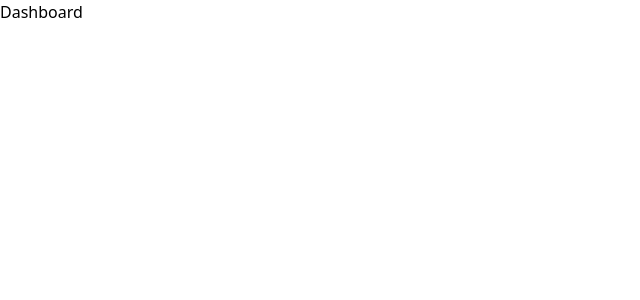
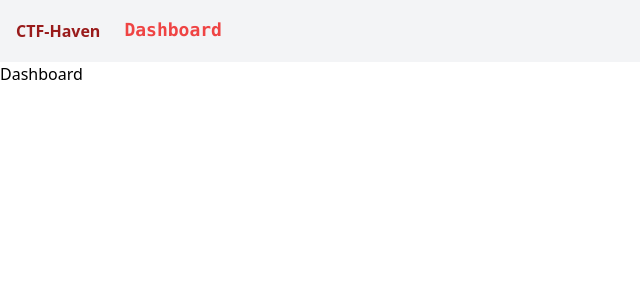
Before and after one commit to Jaycee3004/ctf, a Next.js app: page /dashboard in a window 1280 px wide. Shown: the top 300 px of the page, without its empty margins (0-640 px from the left). Built offline with nearby package versions, Linux system fonts and the light colour scheme.

Commit message:
Added actual style to tailwind

```diff
--- a/app/layout.tsx
+++ b/app/layout.tsx
@@ -1,5 +1,5 @@
 import '../styles/global.css'
-
+import Link from 'next/link'
 export default function RootLayout({
     // Layouts must accept a children prop.
     // This will be populated with nested layouts or pages
@@ -8,8 +8,28 @@ export default function RootLayout({
     children: React.ReactNode
   }) {
     return (
-      <html lang="en">
-        <body>{children}</body>
-      </html>
-    )
+        <>
+        <nav className="bg-gray-100 p-4" >
+            <div className="flex items-center">
+                <Link href="/" className="text-red-800 font-bold mr-4">CTF-Haven</Link>
+            <div className="flex-grow">
+
+            <span className="group inline-block">
+                <Link href="/dashboard" className="cursor-pointer text-red-500 font-bold hover:text-red-800 px-2 text-lg font-mono">Dashboard</Link>
+                <div className="w-0 group-hover:w-full h-0.5 bg-black ease-in-out duration-200"></div>
+            </span>
+                </div>
+                <div>
+                {/* <Link href="/help" className="text-red-800 font-bold hover:text-red-900 px-2">Help</Link> */}
+                {/* <Link href="/chat" className="text-red-800 font-bold hover:text-red-900 px-2">Chat</Link> */}
+
+                </div>
+            </div>
+        </nav>
+        <div className="container mx-auto">
+            {children}
+        </div>
+        </>
+
+    );
   }
```
Also changed, not shown: 2 other files (tests, documents, lock files or other folders).
